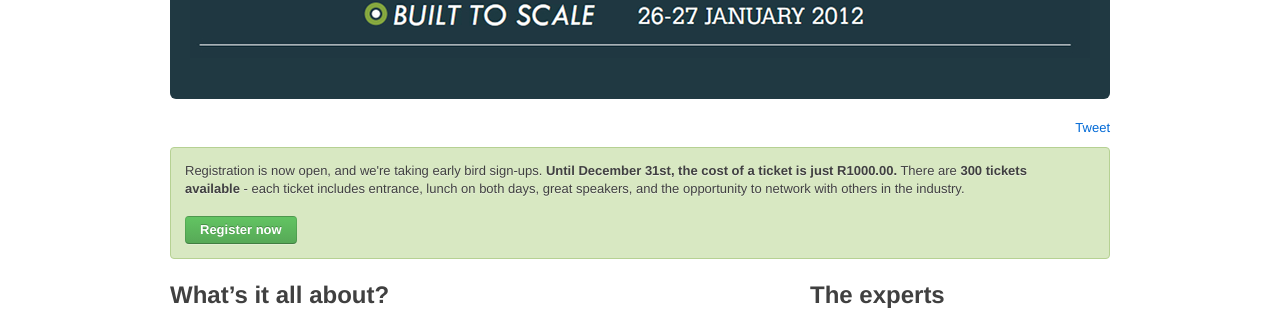
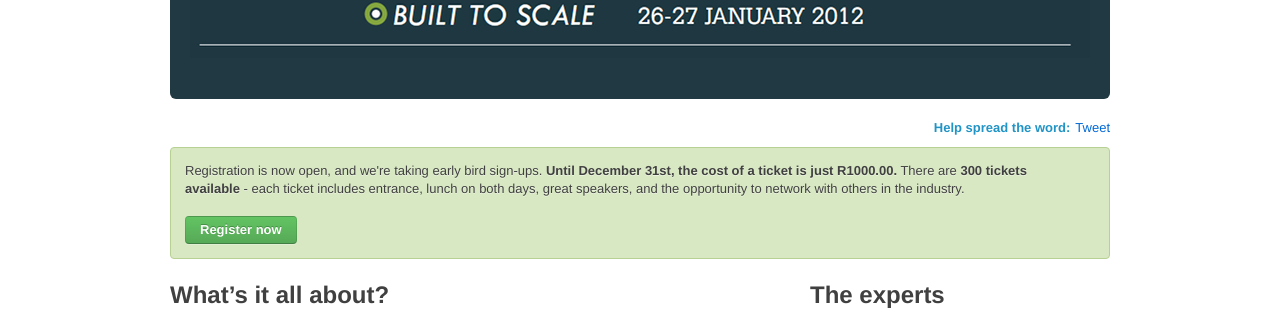
Before and after one commit to scaleconf/scaleconf.github.com, a Jekyll site: the page built from index.html, in a window 1280 px wide and 1173 px high. Shown: the part 201-513 px from the top of the window. Built offline with Jekyll 4.4.1, drawn with Linux system fonts in a browser that asks for light colours; Markdown is read by kramdown in place of the engine named in the settings; comment, search, counter and statistics services are not loaded.

Commit message:
put text before the twitter button

```diff
--- a/index.html
+++ b/index.html
@@ -7,7 +7,7 @@ meta-description: Scaleconf is a web scalability conference about working and bu
       <div class="hero-unit" style="height:120px;background-image: url('/images/header.jpg'); background-position:center; background-repeat: no-repeat; background-color:#203942">
       </div>
 
-      <div style='float:right;margin:-10px 0 10px 0;'><a href="https://twitter.com/share" class="twitter-share-button" data-text="A conference on scalability, devops, and high availability is happening in Cape Town, South Africa" data-count="horizontal" data-via="scaleconf">Tweet</a><script type="text/javascript" src="//platform.twitter.com/widgets.js"></script></div>
+      <div style='float:right;margin:-10px 0 10px 0;'><span style='font-weight:bold; vertical-align:top; padding-right:5px; color:#2194c5;'>Help spread the word:</span><a href="https://twitter.com/share" class="twitter-share-button" data-text="A conference on scalability, devops, and high availability is happening in Cape Town, South Africa" data-count="horizontal" data-via="scaleconf">Tweet</a><script type="text/javascript" src="//platform.twitter.com/widgets.js"></script></div>
 
 
       <div class="row">
```
